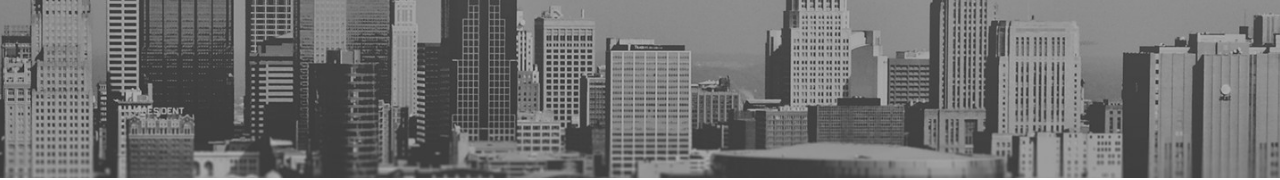
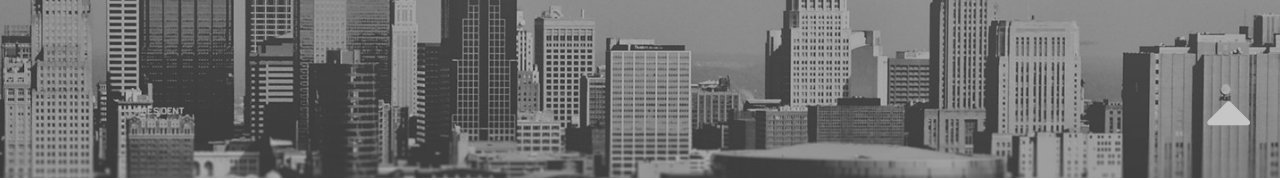
Before and after one commit to Daaiif/thomas-rhythm, a plain HTML site: page index.html in a window 1280 px wide. Shown: the part 622-802 px from the top of the page. Drawn offline with nearby package versions, Linux system fonts and the light colour scheme; some packages are replaced by stand-ins of ours; a script that the page names is missing.

```diff
--- a/css/style.css
+++ b/css/style.css
@@ -234,6 +234,13 @@ textarea.form-control {
 .rhomb-icon.white-icon {
 	color: #111;
 	background-color: #fff;
+}
+.arrow-up {
+	font-size: 75px;
+	color: #c6c6c6;
+	position: fixed;
+	right: 30px;
+	bottom: 30px;
 }
 /* ===== Default component end ===== */
 /* ===== Custom styles start ===== */
--- a/index.html
+++ b/index.html
@@ -760,6 +760,10 @@
       <!-- / container end -->
     </footer>
     <!-- / footer end -->
+    <!-- Arrow up -->
+    <div class="arrow-up" data-scroll=".home">
+      <i class="fa fa-caret-up"></i>
+    </div>
     <!-- jQuery -->
     <script src="https://code.jquery.com/jquery-1.12.4.js"></script>
     <!-- JQuery UI -->
```
